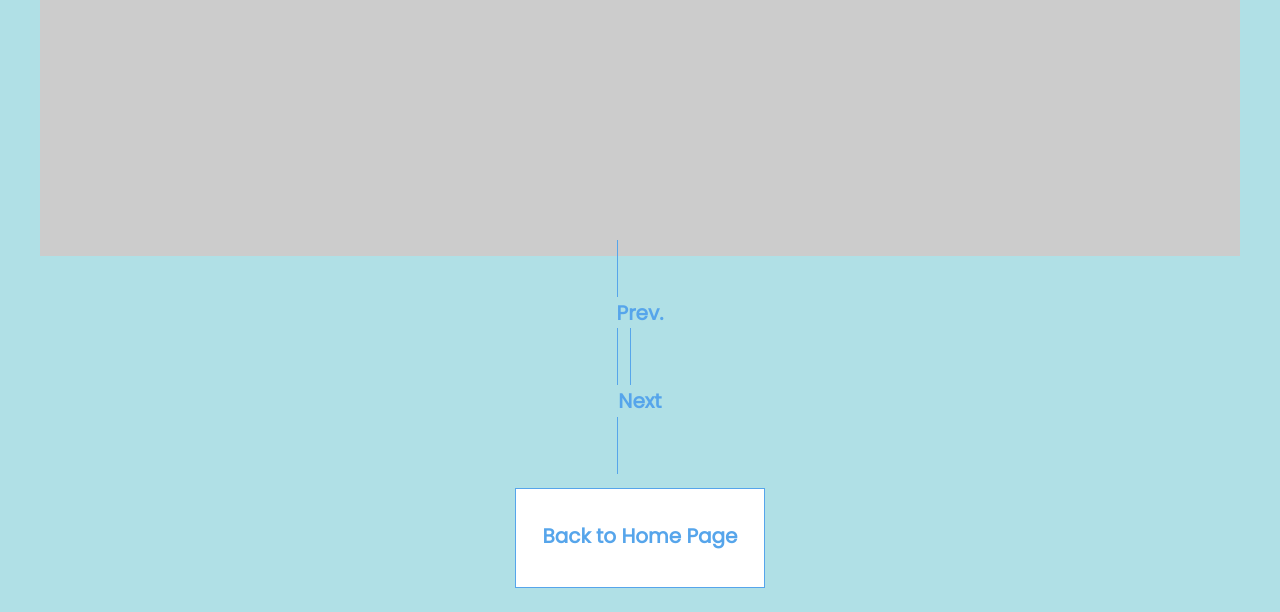
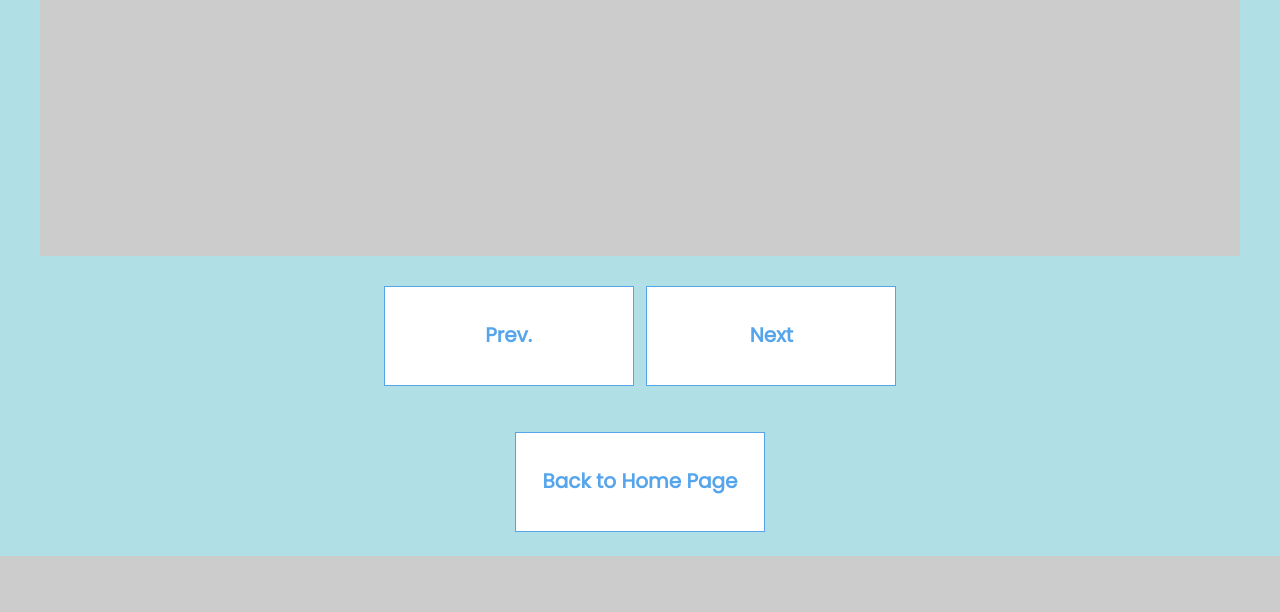
Before and after one commit to aidantomcy/saintsforus-py, a Flask app: page /stagnes in a window 1280 px wide. Shown: the part 1992-2604 px from the top of the page. After the commit the page ends 2548 px from the top, so only its background shows below. Run offline with Flask 2, Linux system fonts and the light colour scheme.

Commit message:
Add styles for previous and next links

```diff
--- a/website/templates/stagnes.html
+++ b/website/templates/stagnes.html
@@ -125,6 +125,20 @@
       box-shadow: 0 0.4rem 1.4rem 0 rgba(86, 185, 235, 0.5);
       transform: translateY(-0.1rem);
       transition: transform 150ms;
+    }
+
+    .btn:hover {
+      cursor: pointer;
+      box-shadow: 0 0.4rem 1.4rem 0 rgba(86, 185, 235, 0.5);
+      transform: translateY(-0.1rem);
+      transition: transform 150ms;
+    }
+
+    .prev-next {
+      width: 100%;
+      display: flex;
+      align-items: center;
+      justify-content: center;
     }
 
     /* RESPONSIVENESS FOR MOBILE DEVICES */
```
